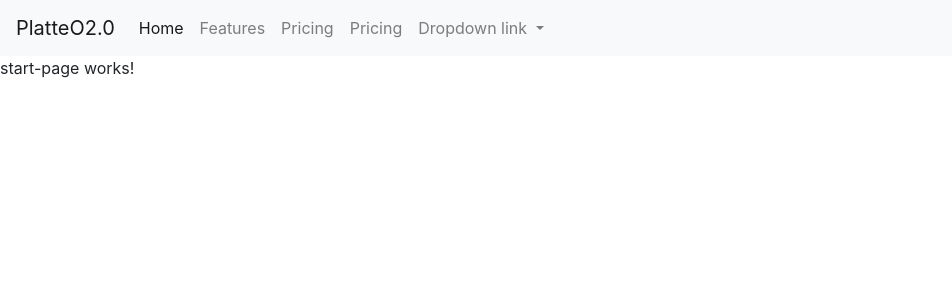
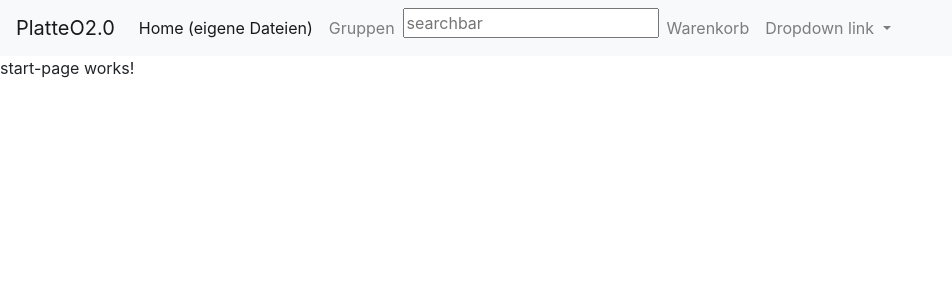
Before and after one commit to trowik-gibb/m306, an Angular app in the folder frontend/: page /home in a window 1280 px wide. Shown: the top 300 px of the page, without its empty margins (0-952 px from the left). Built offline with nearby package versions, Linux system fonts and the light colour scheme.

Commit message:
added AuthGuard

```diff
--- a/frontend/src/app/app.component.html
+++ b/frontend/src/app/app.component.html
@@ -6,16 +6,16 @@
   <div class="collapse navbar-collapse" id="navbarNavDropdown">
     <ul class="navbar-nav">
       <li class="nav-item active">
-        <a class="nav-link" href="1">Home <span class="sr-only">(current)</span></a>
+        <a class="nav-link" href="1">Home (eigene Dateien)<span class="sr-only">(current)</span></a>
       </li>
       <li class="nav-item">
-        <a class="nav-link" href="1">Features</a>
+        <a class="nav-link" href="1">Gruppen</a>
+      </li>
+      <li>
+        <input type="text" placeholder="searchbar"/>
       </li>
       <li class="nav-item">
-        <a class="nav-link" href="2">Pricing</a>
-      </li>
-      <li class="nav-item">
-        <a class="nav-link" href="3">Pricing</a>
+        <a class="nav-link" href="2">Warenkorb</a>
       </li>
       <li class="nav-item dropdown">
         <a class="nav-link dropdown-toggle" href="#" id="navbarDropdownMenuLink" data-toggle="dropdown" aria-haspopup="true" aria-expanded="false">
--- /dev/null
+++ b/frontend/src/app/auth/auth-guard.service.ts
@@ -0,0 +1,16 @@
+import { Injectable } from '@angular/core';
+import { Router, CanActivate } from '@angular/router';
+import { AuthService } from "./auth.service";
+
+@Injectable()
+export class AuthGuardService implements CanActivate {
+    constructor(public auth: AuthService, public router: Router) {}
+
+    canActivate(): boolean {
+        if(!this.auth.isAuthenticated()) {
+            this.router.navigate(['home']);
+            return false;
+        }
+        return true;
+    }
+}
--- /dev/null
+++ b/frontend/src/app/auth/auth.service.ts
@@ -0,0 +1,9 @@
+import { Injectable } from '@angular/core';
+
+@Injectable()
+export class AuthService {
+
+    public isAuthenticated(): boolean {
+        return false;
+    }
+}
--- /dev/null
+++ b/frontend/src/app/components/file/file.component.html
@@ -0,0 +1,3 @@
+<div>
+  <div>{{file.name}}</div>
+</div>
```
Also changed, not shown: frontend/src/app/app-routing.module.ts (+6 -4 lines), frontend/src/app/app.module.ts (+6 -1 lines), frontend/src/app/components/file/file.component.ts (added, +13 -0 lines), frontend/src/app/models/file.interface.ts (added, +7 -0 lines), frontend/src/app/components/file/file.component.css (added), 1 other file (tests, documents, lock files or other folders).
